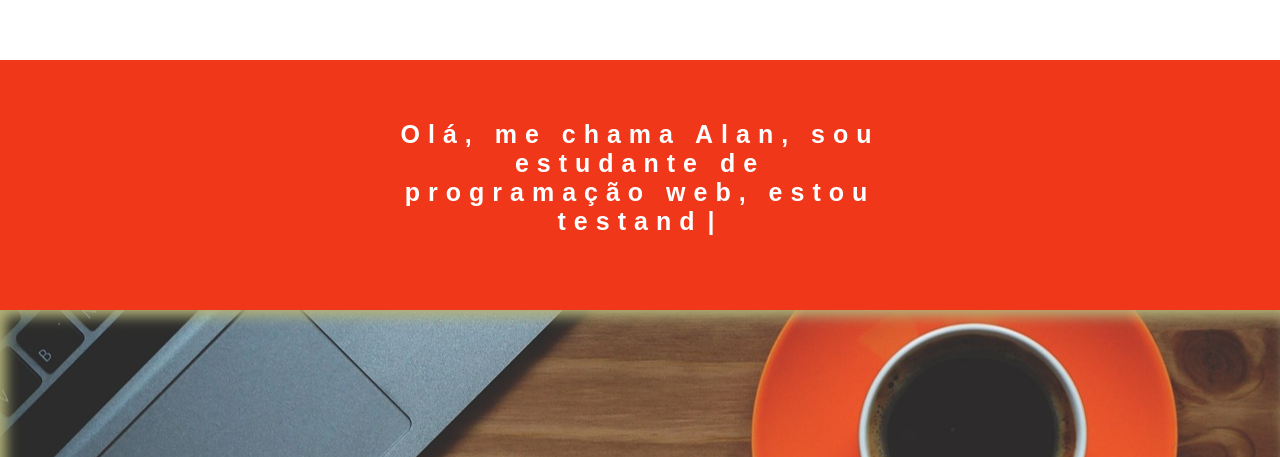
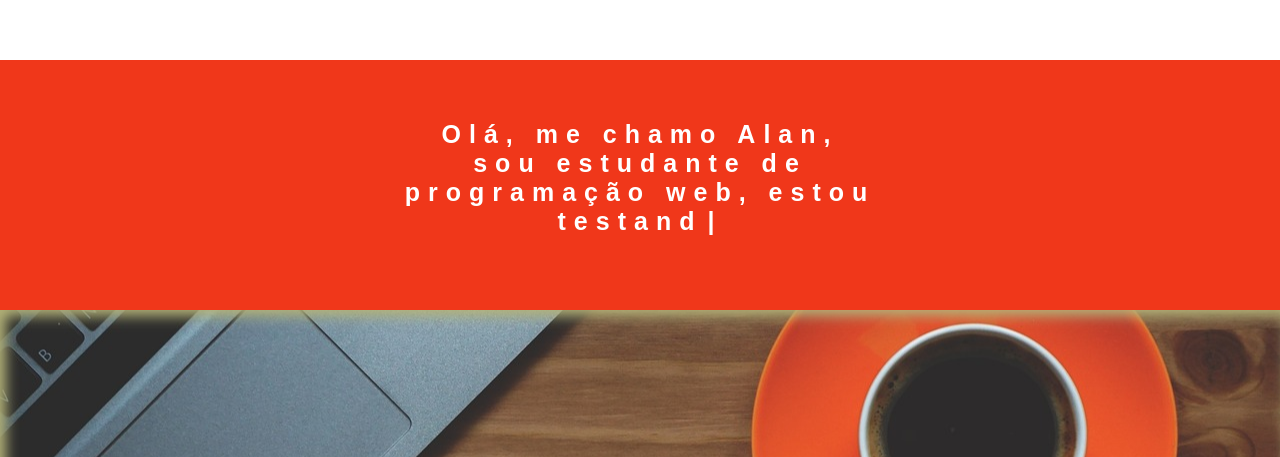
Before and after one commit to alanqg/onetemplate, a plain HTML site: page index.html in a window 1280 px wide. Shown: the top 457 px of the page. Drawn offline with Linux system fonts and the light colour scheme.

Commit message:
paragrafo

```diff
--- a/index.html
+++ b/index.html
@@ -9,7 +9,7 @@
 <body>
     <header>
         <div class="container-header-texto">
-            <h1 class="titulo-principal">Olá, me chama Alan, sou estudante de programação web, estou testando minhas habildades em Js</h1>
+            <h1 class="titulo-principal">Olá, me chamo Alan, sou estudante de programação web, estou testando minhas habildades em Js</h1>
         </div>
     </header>
 
```
